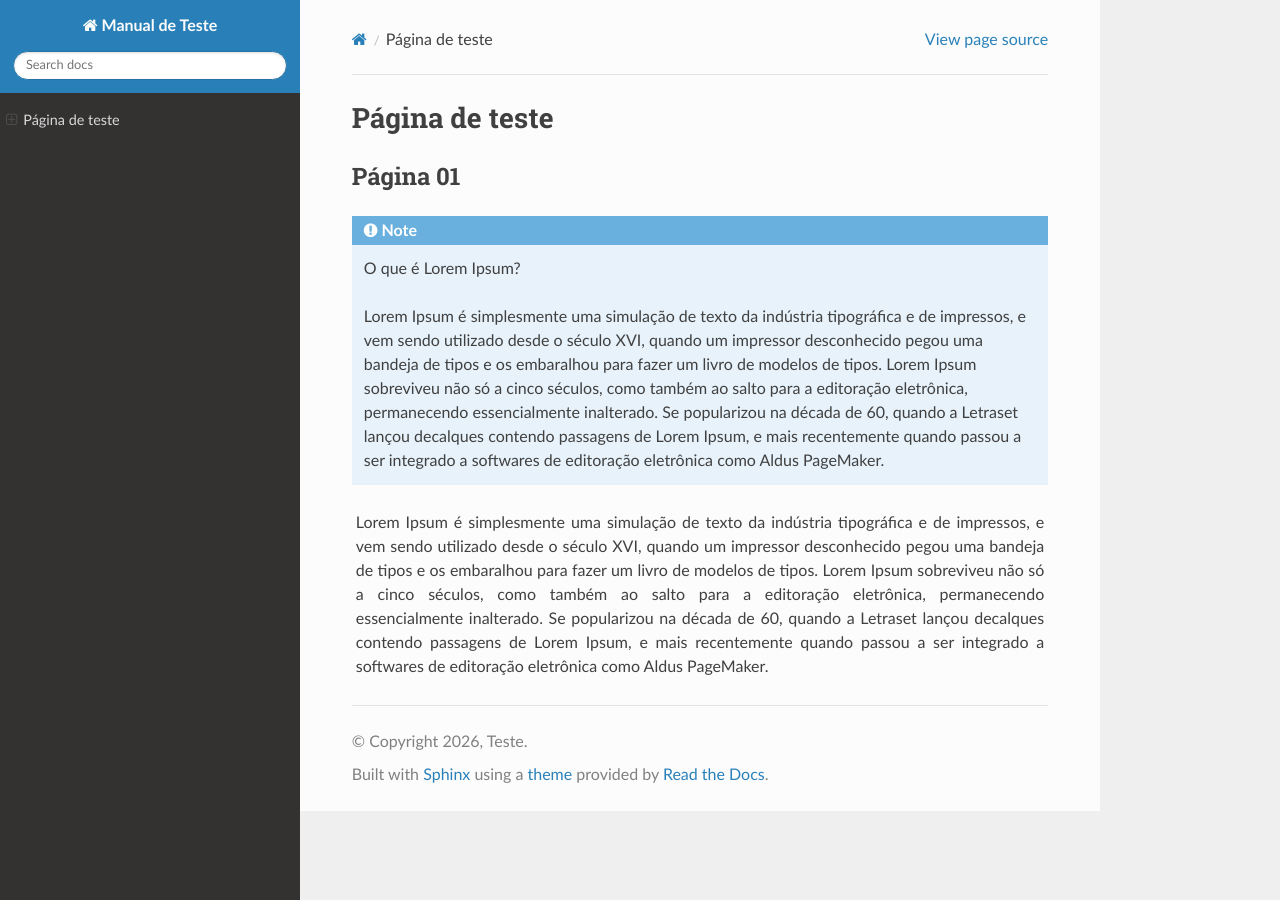
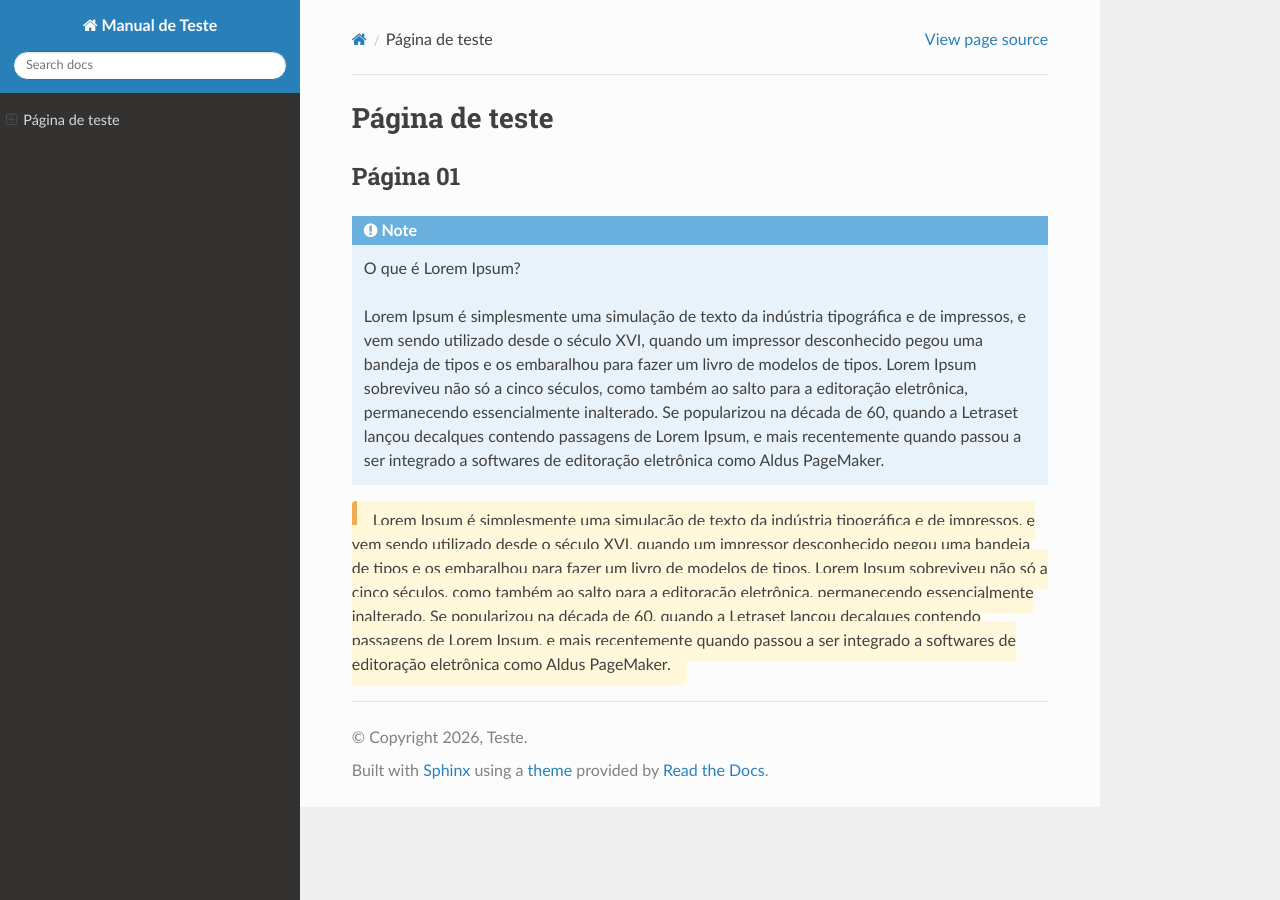
Before and after one commit to gibranSodre20/Manual-de-teste, a Sphinx documentation site: the page built from docs/source/index.rst, in a window 1280 px wide. Built offline with Sphinx 7.4.7 and the Read the Docs theme 3.1.0, drawn with Linux system fonts in a browser that asks for light colours.

Commit message:
Update custom.css

```diff
--- a/docs/source/_static/custom.css
+++ b/docs/source/_static/custom.css
@@ -1,6 +1,7 @@
 .alterar-texto {
-    padding: 2px 4px;
+    background: #fff8db;
+    border-left: 5px solid #f0ad4e;
+    padding: 12px 16px;
+    margin: 16px 0;
     border-radius: 4px;
-    display: inline-block;
-    text-align: justify;
 }
```
